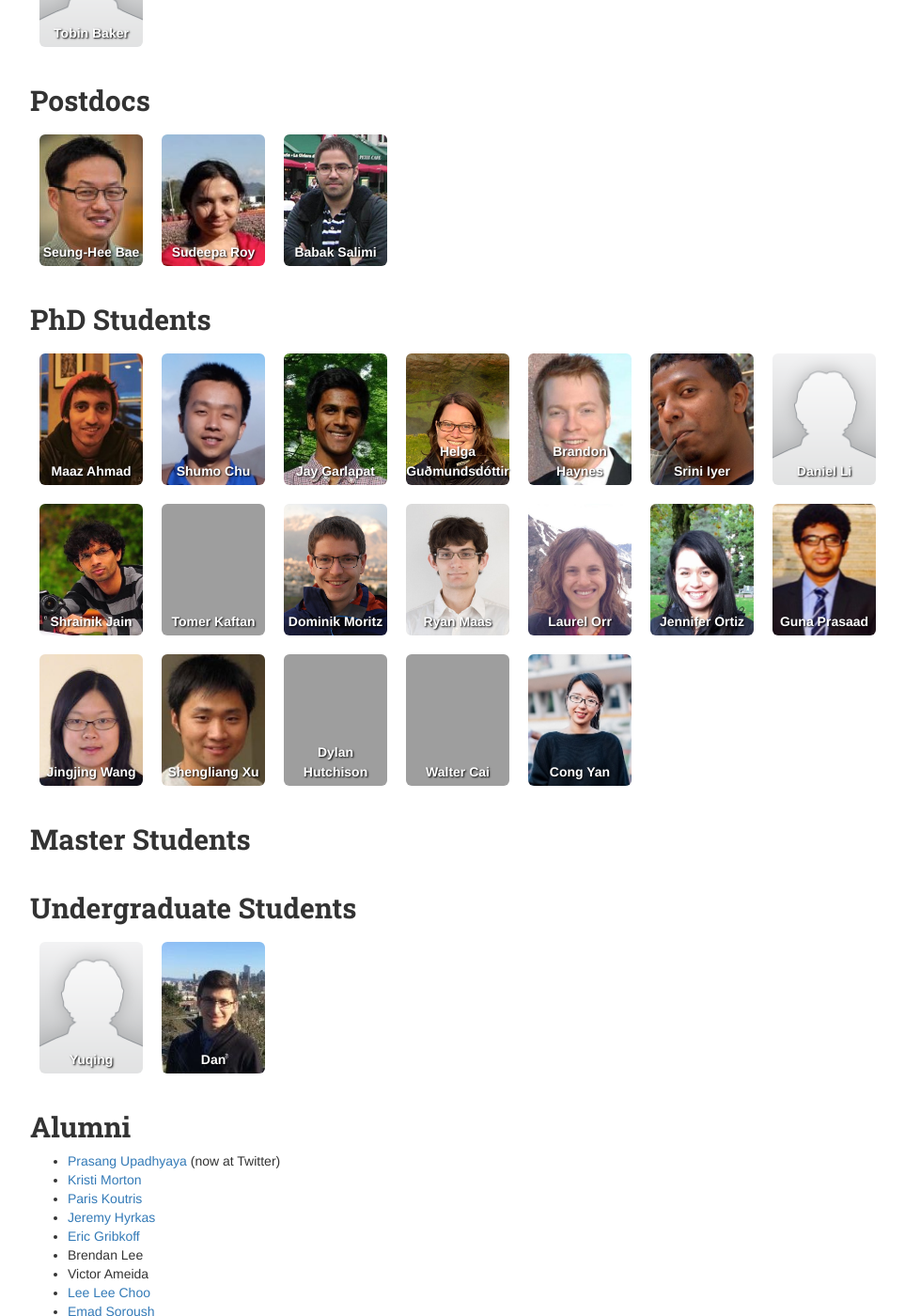
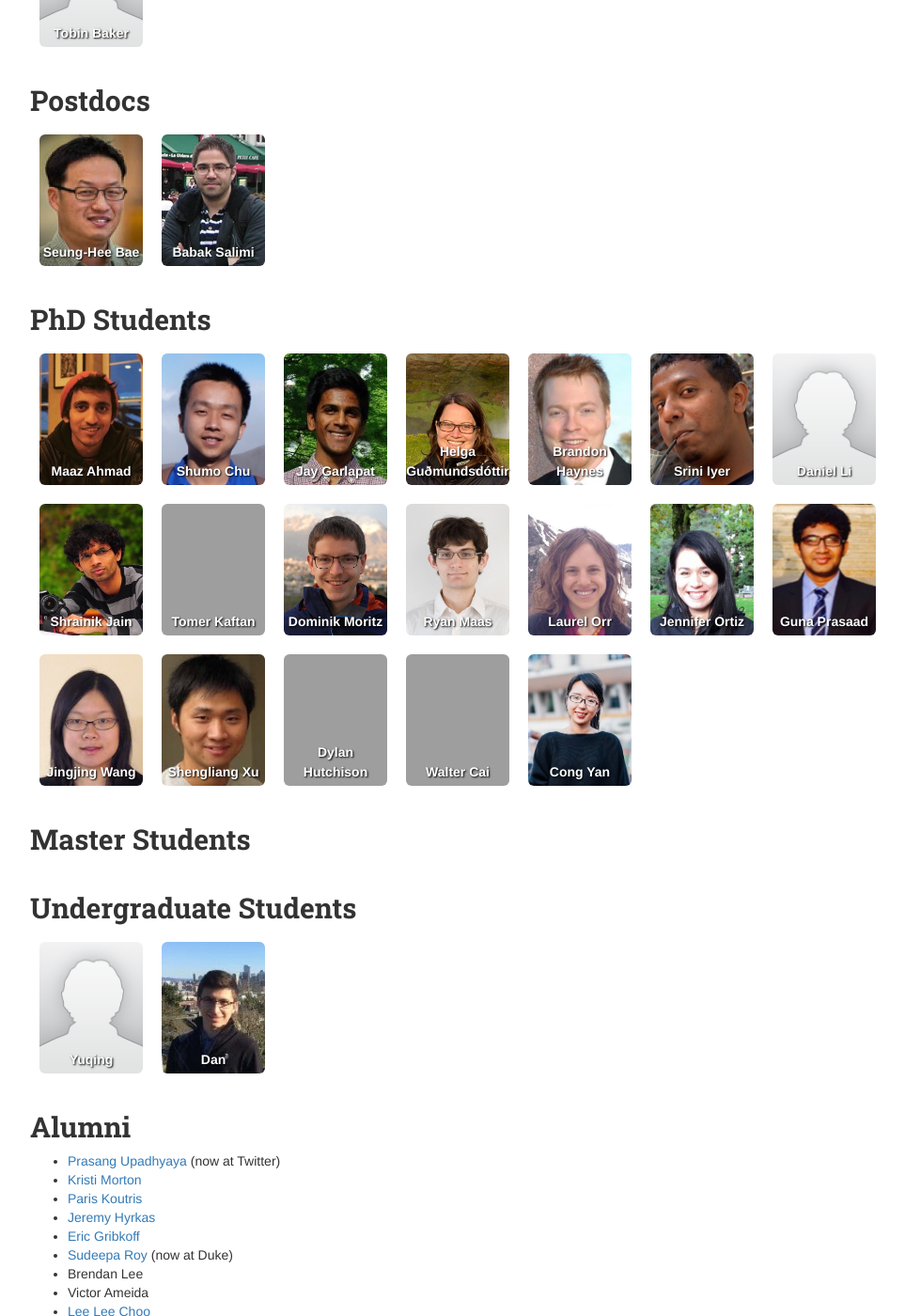
Before and after one commit to uwdb/website, a Jekyll site: the page built from people.markdown, in a window 1280 px wide and 1400 px high, scrolled down 780 px. Shown: the whole window at 94% size, without its empty margins (123-1086 px from the left). Built offline with Jekyll 4.4.1, drawn with Linux system fonts in a browser that asks for light colours; nearby versions of some CDN libraries.

Commit message:
Move alumni

```diff
--- a/_data/alumni.yml
+++ b/_data/alumni.yml
@@ -23,6 +23,11 @@
   nickname: Eric
   website: http://homes.cs.washington.edu/~eagribko/
   image: eric.jpg
+
+- name: Sudeepa Roy
+  website: http://homes.cs.washington.edu/~sudeepa/
+  image: sudeepa.jpg
+  at: Duke
 
 - name: Brendan Lee
   nickname: Brendan
--- a/_data/postdocs.yml
+++ b/_data/postdocs.yml
@@ -2,9 +2,5 @@
   website: http://homes.cs.washington.edu/~shbae/
   image: seunghee.jpg
 
-- name: Sudeepa Roy
-  website: http://homes.cs.washington.edu/~sudeepa/
-  image: sudeepa.jpg
-
 - name: Babak Salimi
   image: babak.jpg
```
